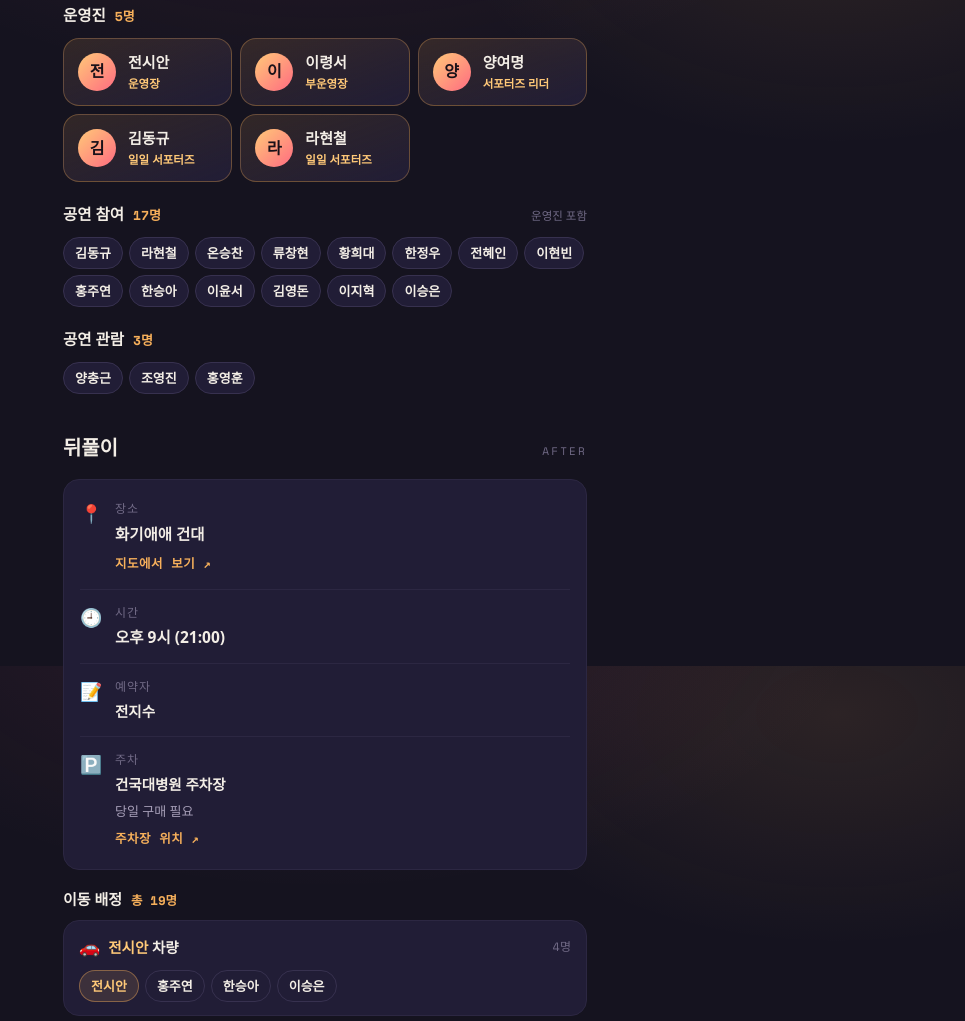
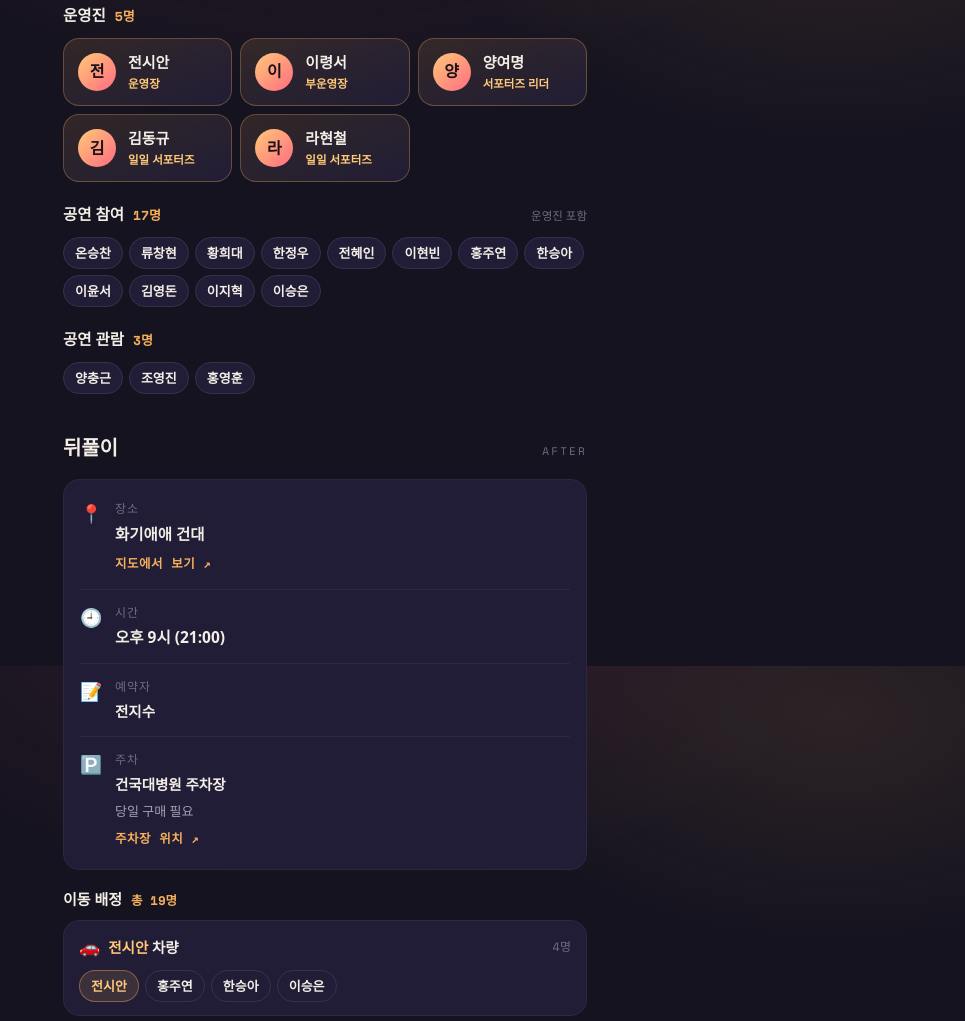
Before and after one commit to pomop1214-boop/nround-busking, a plain HTML site: page index.html in a window 1280 px wide. Shown: the part 1734-2755 px from the top of the page, without its empty margins (315-1280 px from the left). Drawn offline with nearby package versions, Linux system fonts and the light colour scheme; a web font is replaced by a local one.

Commit message:
Update index.html

```diff
--- a/index.html
+++ b/index.html
@@ -263,7 +263,7 @@ const STAFF = [
 ];
 
 // 공연 참여 (운영진 외 명단 / 운영진 포함 총 17명)
-const PERFORMERS = ["김동규","라현철","온승찬","류창현","황희대","한정우","전혜인","이현빈","홍주연","한승아","이윤서","김영돈","이지혁","이승은"];
+const PERFORMERS = ["온승찬","류창현","황희대","한정우","전혜인","이현빈","홍주연","한승아","이윤서","김영돈","이지혁","이승은"];
 
 // 공연 관람
 const AUDIENCE = ["양충근","조영진","홍영훈"];
```
